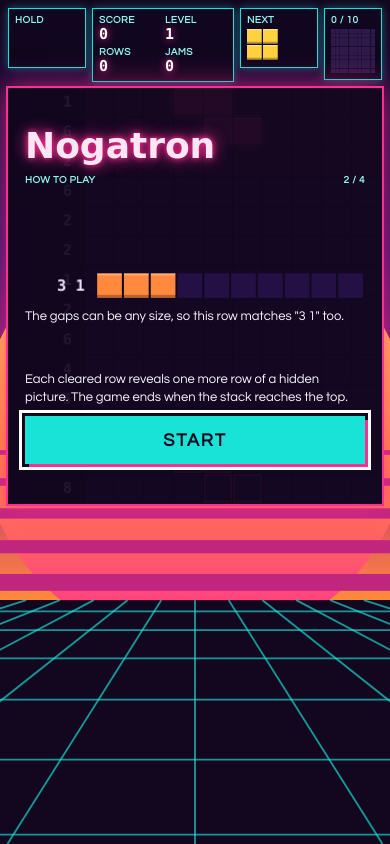
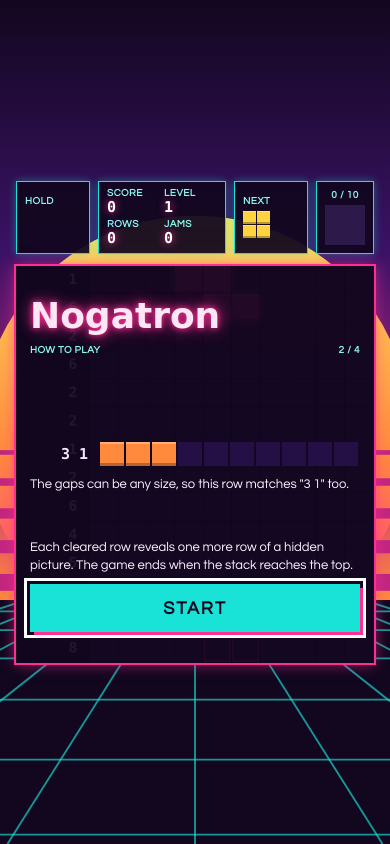
Before and after one commit to cn3ko/nogatron, a plain HTML site: page index.html in a window 390 px wide. Drawn offline with Linux system fonts and the light colour scheme.

Commit message:
Tidy the phone layout
Add a 16px side margin, match the widths of the top strip, board and
buttons, center the whole group vertically, give the top panels equal
heights and let the buttons grow on taller phones.

Co-Authored-By: Claude Opus 5.5 <noreply@anthropic.com>

```diff
--- a/css/style.css
+++ b/css/style.css
@@ -172,42 +172,48 @@ html.has-touch .controls { display: none; }
 
 @media (max-width: 700px) {
   :root {
+    --gutter: 16px;
     --reserve: 110px;
-    --strip-w: min(504px, calc(100vw - 16px));
-    --board-w: min(var(--strip-w), calc((var(--vh) - var(--reserve)) * .9));
+    --col-max: min(504px, calc(100vw - 2 * var(--gutter)));
+    --board-w: min(var(--col-max), calc((var(--vh) - var(--reserve)) * .9));
+    /* The top strip and buttons match the board, but never get narrower than 320px. */
+    --col-w: max(var(--board-w), min(var(--col-max), 320px));
+    --button-h: clamp(52px, calc(var(--vh) * .075), 68px);
   }
-  html.has-touch { --reserve: 250px; }
+  html.has-touch { --reserve: 260px; }
   body {
-    justify-content: flex-start;
-    gap: 8px;
-    padding: max(8px, env(safe-area-inset-top)) 8px max(8px, env(safe-area-inset-bottom));
+    justify-content: center;
+    gap: 12px;
+    padding: max(16px, env(safe-area-inset-top)) var(--gutter) max(16px, env(safe-area-inset-bottom));
   }
   .game {
     display: grid;
-    width: var(--strip-w);
+    width: var(--col-w);
     grid-template-columns: auto 1fr auto auto;
     grid-template-areas:
       "hold stats next picture"
       "board board board board";
-    gap: 6px;
+    gap: 8px;
+    align-items: stretch;
   }
   .side { display: contents; }
   h1, .stats-panel .best, .picture-title, .picture-panel .note { display: none; }
   .hold-panel { grid-area: hold; }
-  .stats-panel { grid-area: stats; display: grid; grid-template-columns: 1fr 1fr; gap: 2px 8px; }
+  .stats-panel { grid-area: stats; display: grid; grid-template-columns: 1fr 1fr; align-content: center; gap: 4px 8px; }
   .next-panel { grid-area: next; }
-  .picture-panel { grid-area: picture; }
-  .board-wrap { grid-area: board; justify-self: center; }
-  .panel { padding: 6px; gap: 4px; border-width: 1px; box-shadow: 0 0 8px rgba(25, 227, 214, .4); }
-  .label { font-size: 10px; letter-spacing: .05em; }
-  .stat { font-size: 15px; }
-  #hold, #next { width: 64px; height: 32px; }
-  #picture { width: 44px; height: 44px; align-self: center; }
-  .overlay { inset: 0; padding: 12px; }
+  .picture-panel { grid-area: picture; align-items: center; }
+  .board-wrap { grid-area: board; justify-self: center; margin-top: 4px; box-shadow: 0 0 0 2px var(--pink), 0 0 14px rgba(255, 46, 147, .7); }
+  .panel { padding: 6px 8px; gap: 4px; border-width: 1px; box-shadow: 0 0 8px rgba(25, 227, 214, .4); justify-content: center; }
+  .label { font-size: 10px; letter-spacing: .05em; line-height: 1.1; }
+  .stat { font-size: 15px; line-height: 1.1; }
+  #hold, #next { width: 56px; height: 28px; }
+  #picture { width: 40px; height: 40px; align-self: center; }
+  .overlay { inset: 0; padding: 14px; }
   .overlay-box { gap: 10px; }
   .overlay h2 { font-size: 36px; }
   .overlay p, .overlay .howto-caption { font-size: 13px; }
   #overlayPicture { width: 140px; height: 140px; }
-  html.has-touch .touch { width: var(--strip-w); padding-bottom: 0; }
+  html.has-touch .touch { width: var(--col-w); gap: 10px; padding-bottom: 0; }
+  .touch button { min-height: var(--button-h); }
   .controls { display: none; }
 }
```
